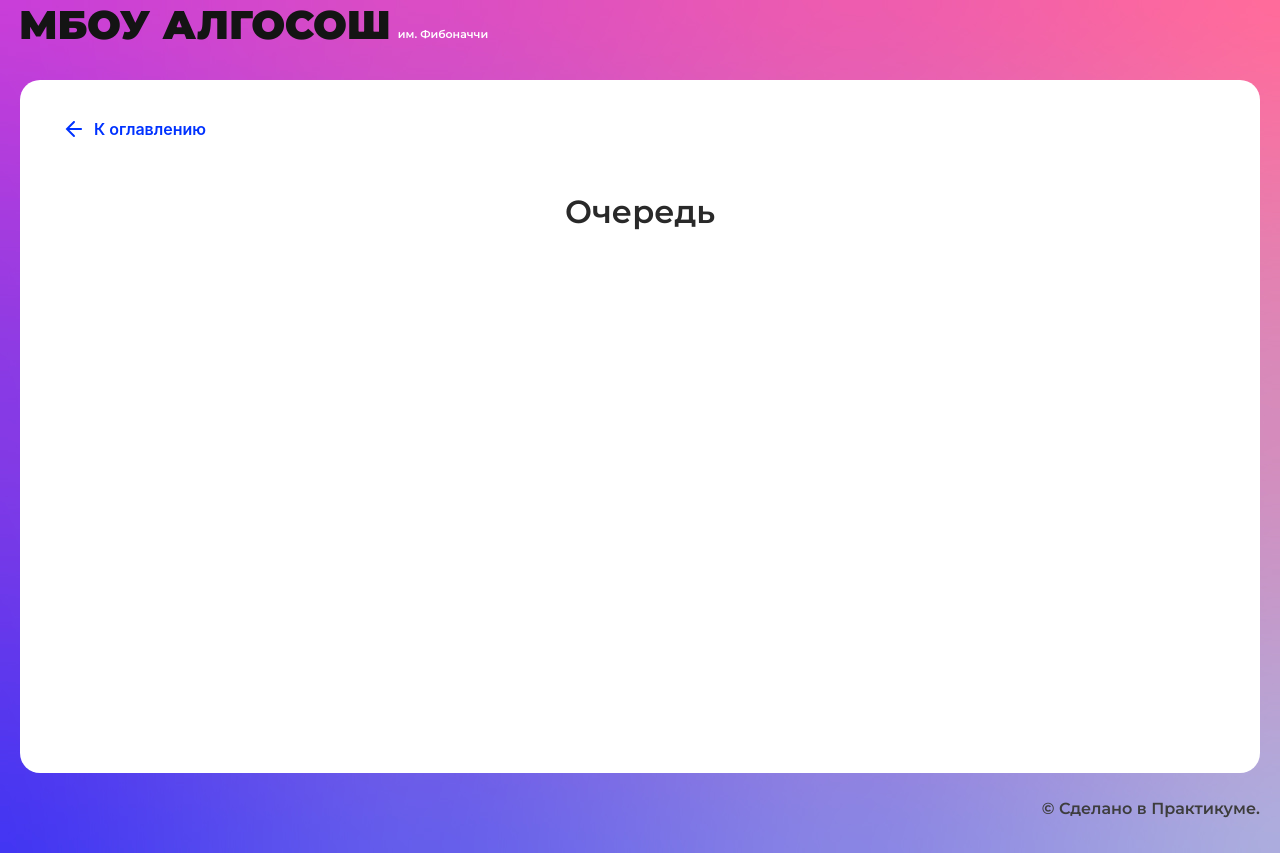
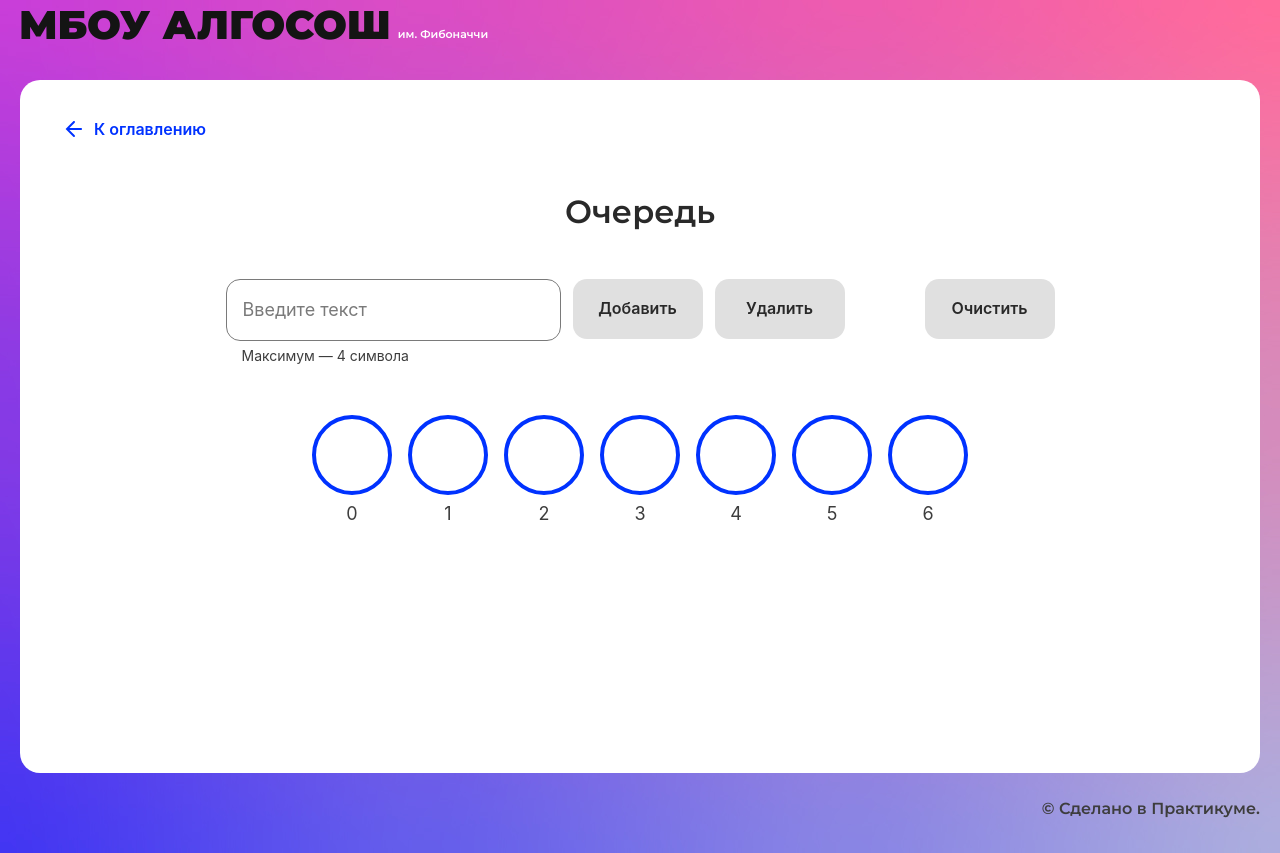
Before and after one commit to AlexeyNewDeveloper/algososh, a React (Create React App) app: page /queue in a window 1280 px wide. Built offline with nearby package versions, Linux system fonts and the light colour scheme.

Commit message:
Сделал Очередь

```diff
--- /dev/null
+++ b/src/components/queue-page/queue-page.module.css
@@ -0,0 +1,20 @@
+.wrap {
+  display: flex;
+  align-items: center;
+  flex-direction: column;
+}
+
+.top_content {
+  display: flex;
+  width: 100%;
+  max-width: 829px;
+  justify-content: center;
+  align-items: flex-start;
+}
+
+.result_box {
+  display: flex;
+  margin-top: 48px;
+  justify-content: center;
+  align-items: flex-end;
+}
--- a/src/components/queue-page/queue-page.tsx
+++ b/src/components/queue-page/queue-page.tsx
@@ -1,10 +1,279 @@
 import React from "react";
+import styles from "./queue-page.module.css";
 import { SolutionLayout } from "../ui/solution-layout/solution-layout";
+import { Circle } from "../ui/circle/circle";
+import { ElementStates } from "../../types/element-states";
+import { useForm } from "../../hooks/useForm";
+import { Input } from "../ui/input/input";
+import { Button } from "../ui/button/button";
+import { nanoid } from "nanoid";
+
+interface ILetter {
+  letter: string;
+  id: string;
+  modified: boolean;
+  changing: boolean;
+}
+
+interface IQueue<T> {
+  enqueue: (item: T) => void;
+  dequeue: () => void;
+  peak: () => T | null;
+  isEmpty: () => boolean;
+  getSize: () => number;
+  getLength: () => number;
+  getHeadIndex: () => number;
+  getTailIndex: () => number;
+  isFilled: () => boolean;
+  clear: () => void;
+}
+
+export class Queue<T> implements IQueue<T> {
+  private container: (T | null)[] = [];
+  private head = 0;
+  private tail = 0;
+  private readonly size: number = 0;
+  private length: number = 0;
+
+  constructor(size: number) {
+    this.size = size;
+    this.container = Array(size);
+  }
+
+  enqueue = (item: T) => {
+    if (this.length >= this.size) {
+      throw new Error("Maximum length exceeded");
+    }
+
+    this.container[this.tail % this.size] = item;
+    this.tail++;
+    this.length++;
+  };
+
+  dequeue = () => {
+    if (this.isEmpty()) {
+      throw new Error("No elements in the queue");
+    }
+
+    this.container[this.head % this.size] = null;
+    if (this.head < this.size - 1) {
+      this.head++;
+    }
+
+    this.length -= 1;
+  };
+
+  peak = (): T | null => {
+    if (this.isEmpty()) {
+      throw new Error("No elements in the queue");
+    }
+    if (this.length) {
+      return this.container[this.head % this.size];
+    }
+    return null;
+  };
+
+  isEmpty = () => this.length === 0;
+
+  getSize = () => this.size;
+
+  getLength = () => this.length;
+
+  getHeadIndex = () => this.head;
+
+  getTailIndex = () => this.tail;
+
+  isFilled = () => this.tail === this.size;
+
+  clear = () => {
+    this.container = [];
+    this.head = 0;
+    this.tail = 0;
+    this.length = 0;
+  };
+}
+
+const queue = new Queue<ILetter>(7);
+
+const getNewEmptyDisplayedQueue = (length: number): Array<ILetter> => {
+  return Array.from({ length }, () => {
+    const emptyObject: ILetter = {
+      letter: "",
+      id: nanoid(),
+      modified: false,
+      changing: false,
+    };
+
+    return emptyObject;
+  });
+};
 
 export const QueuePage: React.FC = () => {
+  const [clickButton, setClickButton] = React.useState<{
+    [name: string]: boolean;
+  }>({
+    add: false,
+    delete: false,
+    clear: false,
+  });
+  const [arrayText, setArrayText] = React.useState<{
+    displayedTextArray: Array<ILetter>;
+  }>({
+    displayedTextArray: getNewEmptyDisplayedQueue(queue.getSize()),
+  });
+  const { values, handleChange, setValues } = useForm<{
+    text: string | null;
+  }>({
+    text: null,
+  });
+
+  const delay = (
+    arr: Array<ILetter>,
+    buttonName: string,
+    delay: number = 500
+  ) =>
+    new Promise((res) =>
+      setTimeout(() => {
+        let lastElement = arr[queue.getTailIndex() - 1];
+        if (buttonName === "add") {
+          lastElement.changing = !lastElement.changing;
+        }
+
+        setArrayText({ displayedTextArray: arr });
+        setClickButton({ ...clickButton, [buttonName]: false });
+
+        res(true);
+      }, delay)
+    );
+
+  async function addValueButton() {
+    setValues({ text: null });
+    setClickButton({ ...clickButton, add: true });
+
+    let insertedValue: ILetter | null = null;
+    let arrayOfItems: Array<ILetter> = [...arrayText.displayedTextArray];
+
+    if (values.text) {
+      insertedValue = {
+        letter: values.text,
+        id: nanoid(),
+        modified: false,
+        changing: true,
+      };
+    }
+
+    if (insertedValue) {
+      arrayOfItems[queue.getTailIndex()] = insertedValue;
+      queue.enqueue(insertedValue);
+      let lastElementInQueue = queue.peak();
+
+      if (lastElementInQueue) {
+        setArrayText({
+          displayedTextArray: arrayOfItems,
+        });
+
+        await delay(arrayOfItems, "add");
+      }
+    }
+  }
+
+  async function deleteValueButton() {
+    setClickButton({ delete: true });
+
+    let headElementInQueue: ILetter | null = queue.peak();
+    let arr: Array<ILetter> = [...arrayText.displayedTextArray];
+    if (headElementInQueue) {
+      headElementInQueue.changing = true;
+
+      await delay(arr, "delete");
+      arr[queue.getHeadIndex()].letter = "";
+      arr[queue.getHeadIndex()].changing = false;
+      queue.dequeue();
+    }
+
+    setArrayText({ displayedTextArray: [...arr] });
+  }
+
+  const isPressedButton = () => {
+    for (let key in clickButton) {
+      if (clickButton[key] === true) {
+        return true;
+      }
+    }
+  };
+
   return (
     <SolutionLayout title="Очередь">
+      <div className={styles.wrap}>
+        <div className={styles.top_content}>
+          <Input
+            name="text"
+            onChange={(e) => {
+              handleChange(e);
+            }}
+            isLimitText={true}
+            maxLength={4}
+            extraClass="mr-6"
+            value={values.text ? values.text : ""}
+          />
+          <Button
+            text="Добавить"
+            extraClass="mr-6"
+            onClick={addValueButton}
+            disabled={!values.text || isPressedButton() || queue.isFilled()}
+            isLoader={clickButton.add}
+          />
+          <Button
+            text="Удалить"
+            extraClass="mr-40"
+            onClick={deleteValueButton}
+            disabled={queue.isEmpty() || isPressedButton()}
+            isLoader={clickButton.delete}
+          />
+          <Button
+            text="Очистить"
+            onClick={() => {
+              setArrayText({
+                displayedTextArray: getNewEmptyDisplayedQueue(queue.getSize()),
+              });
+              queue.clear();
+            }}
+            disabled={
+              (queue.isEmpty() || isPressedButton()) &&
+              !(queue.getHeadIndex() === queue.getSize() - 1)
+            }
+            isLoader={clickButton.clear}
+          />
+        </div>
+        <div className={styles.result_box}>
+          {arrayText.displayedTextArray.length
+            ? arrayText.displayedTextArray.map((item, index) => {
+                const lastIndex = arrayText.displayedTextArray.length - 1;
+                const headIndex = queue.getHeadIndex();
+                const tailIndex = queue.getTailIndex() - 1;
+                const circleState = item.changing
+                  ? ElementStates.Changing
+                  : item.modified
+                  ? ElementStates.Modified
+                  : ElementStates.Default;
 
+                return (
+                  <Circle
+                    key={item.id}
+                    state={circleState}
+                    letter={item.letter}
+                    index={index}
+                    head={
+                      index === headIndex && queue.getTailIndex() ? "head" : ""
+                    }
+                    tail={index === tailIndex && !queue.isEmpty() ? "tail" : ""}
+                    extraClass={index === lastIndex ? "" : "mr-8"}
+                  />
+                );
+              })
+            : null}
+        </div>
+      </div>
     </SolutionLayout>
   );
 };
--- a/src/components/stack-page/stack-page.tsx
+++ b/src/components/stack-page/stack-page.tsx
@@ -71,7 +71,7 @@ export const StackPage: React.FC = () => {
   const delay = (
     arr: Array<ILetter>,
     buttonName: string,
-    delay: number = 1000
+    delay: number = 500
   ) =>
     new Promise((res) =>
       setTimeout(() => {
```
